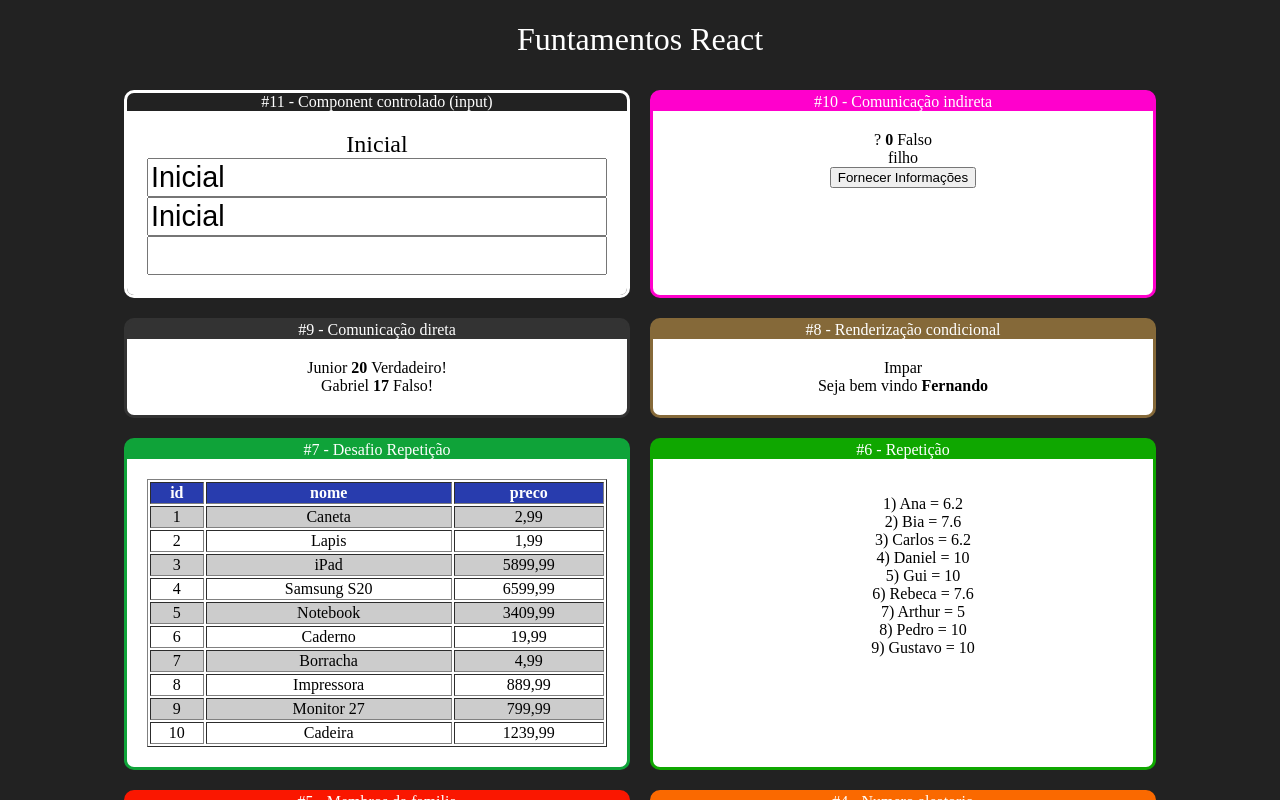
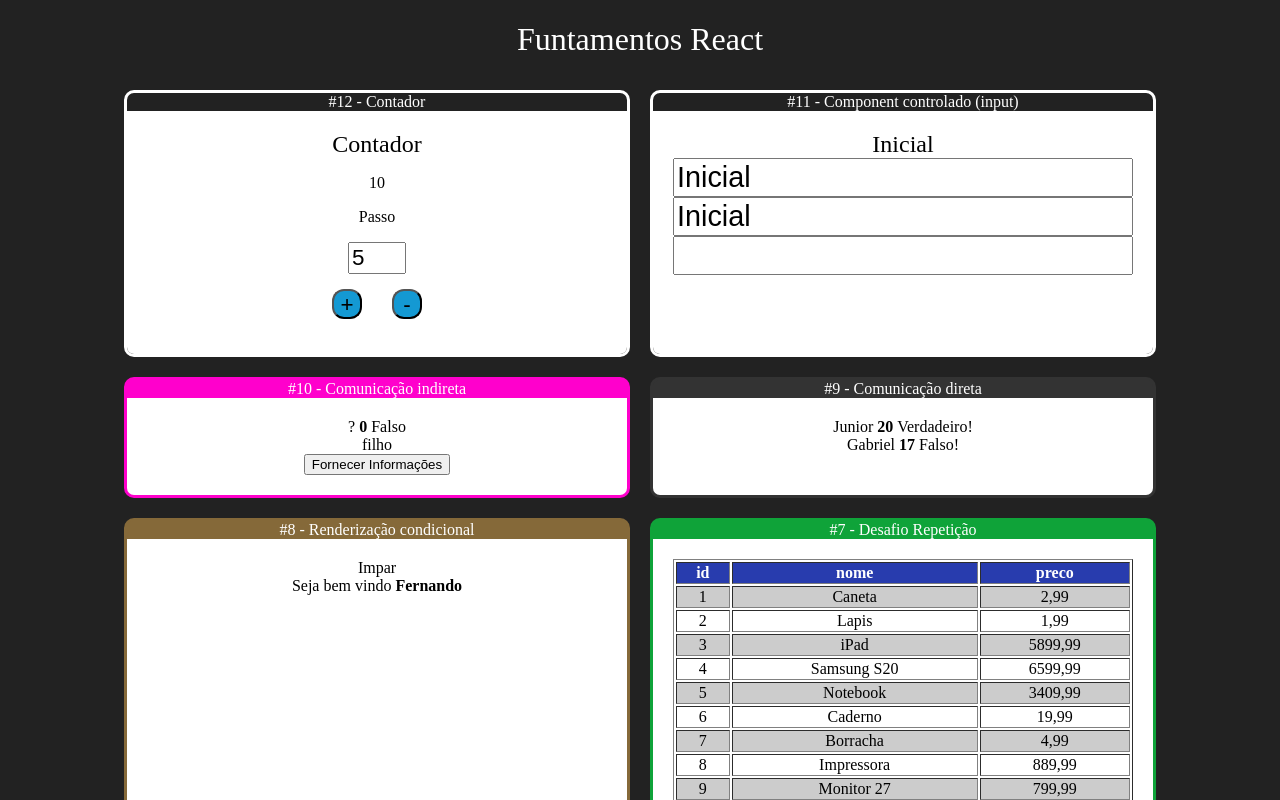
Before and after one commit to Miguel-Barros-Clear/fundamentals-react, a React (Create React App) app: page / in a window 1280 px wide. Shown: the top 800 px of the page. Built offline with nearby package versions, Linux system fonts and the light colour scheme.

Commit message:
feat: creating counter component

```diff
--- a/src/app.jsx
+++ b/src/app.jsx
@@ -16,6 +16,7 @@ import UserInfo from "./components/conditional/userInfo";
 import DirectParent from "./components/comunication/directParent";
 import IndirectParent from "./components/comunication/indirectParent";
 import Input from "./components/form/input";
+import Counter from "./components/counter/counter";
 
 export default function App(props) {
   return (
@@ -23,6 +24,10 @@ export default function App(props) {
       <h1>Funtamentos React</h1>
 
       <div className="Cards">
+        <Card title="#12 - Contador" color="#00F0fff">
+          <Counter initialNumber={10} />
+        </Card>
+
         <Card title="#11 - Component controlado (input)" color="#00F0fce">
           <Input />
         </Card>
--- /dev/null
+++ b/src/components/counter/counter.css
@@ -0,0 +1,13 @@
+.Counter input {
+    font-size: 1.4rem;
+    width: 50px;
+}
+
+.Counter button{
+    height: 30px;
+    width: 30px;
+    border-radius: 40%;
+    margin: 15px;
+    background-color: #1499D3;
+    font-size: 1.4rem;
+}
--- /dev/null
+++ b/src/components/counter/counter.jsx
@@ -0,0 +1,45 @@
+import React from "react";
+import "./counter.css";
+
+export default class Counter extends React.Component {
+  state = {
+    number: this.props.initialNumber || 0,
+    incValue: this.props.incValue || 5,
+  };
+
+  inc() {
+    this.setState({
+      number: this.state.number + this.state.incValue,
+    });
+  }
+
+  dec() {
+    this.setState({
+      number: this.state.number - this.state.incValue,
+    });
+  }
+
+  render() {
+    return (
+      <div className="Counter">
+        <h2>Contador</h2>
+        <p>{this.state.number}</p>
+        <div>
+          <p>Passo</p>
+          <input
+            id="incValue"
+            type="number"
+            onChange={(e) => {
+              this.setState({
+                incValue: +e.target.value,
+              });
+            }}
+            value={this.state.incValue}
+          />
+        </div>
+        <button onClick={() => this.inc()}>+</button>
+        <button onClick={() => this.dec()}>-</button>
+      </div>
+    );
+  }
+}
```
